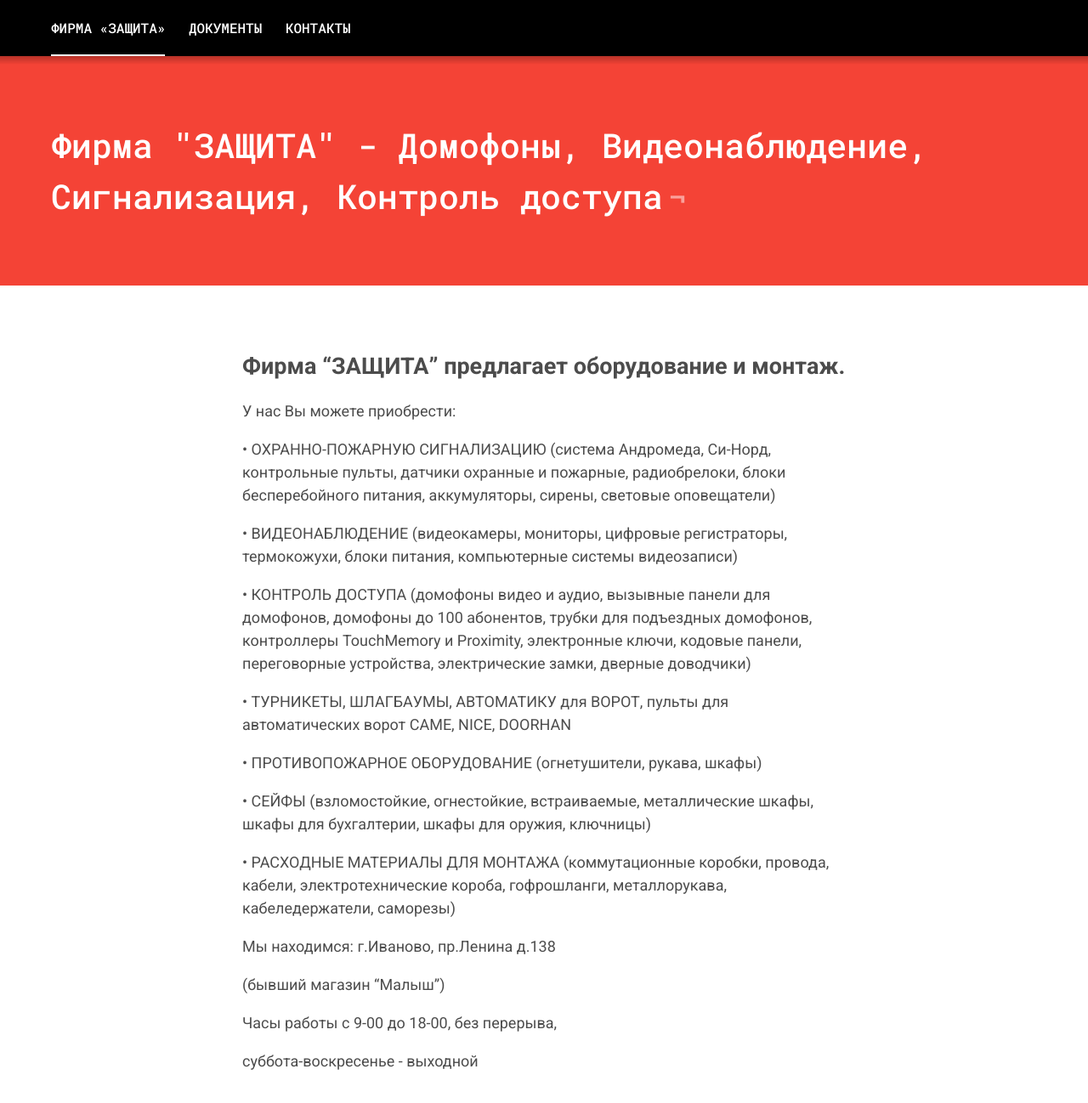
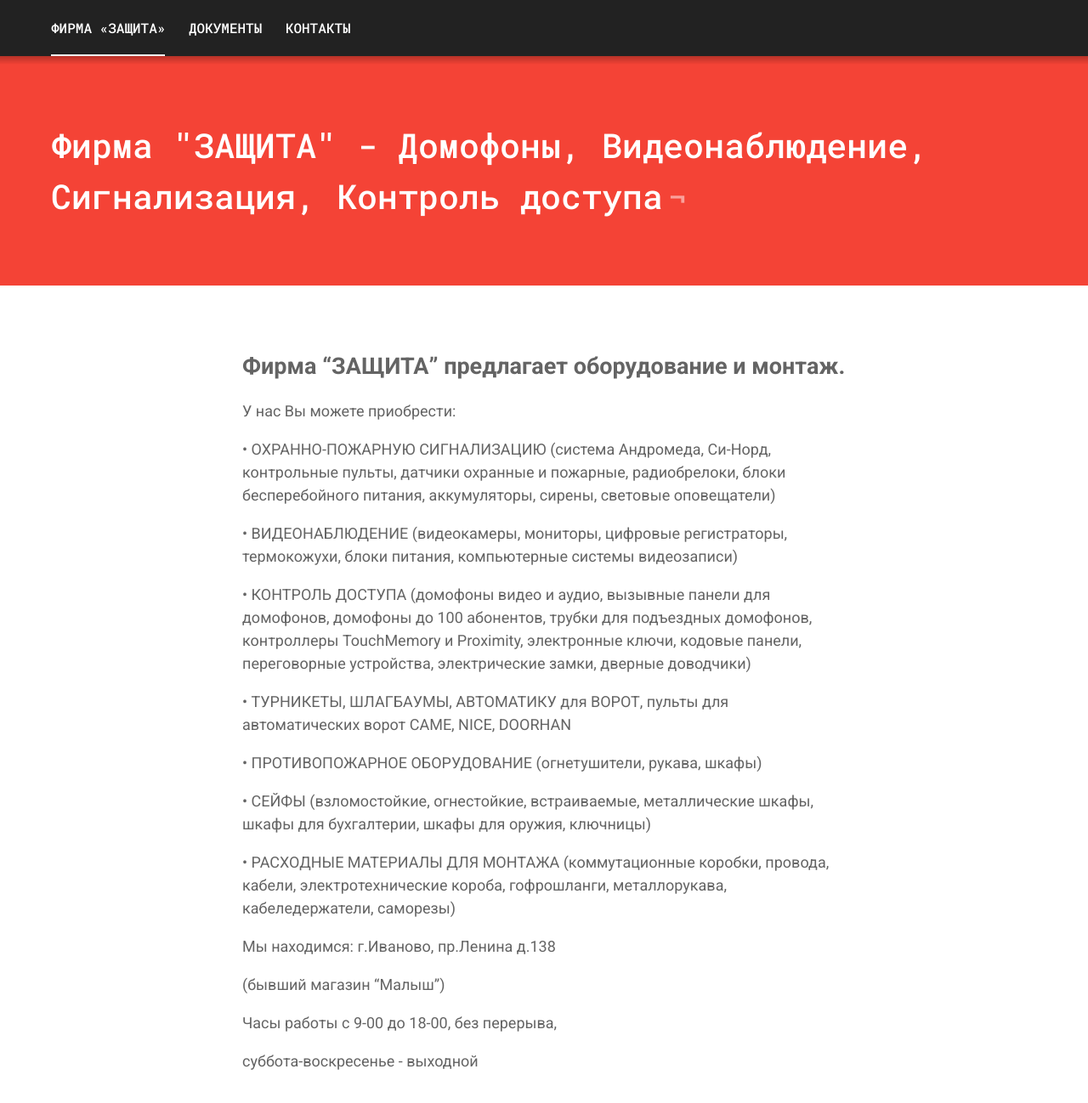
Before and after one commit to alex-eri/ivdomofon, a Jekyll site: the page built from index.md, in a window 1280 px wide and 1400 px high. Shown: the top 1298 px of the window at 85% size. Built offline with Jekyll 4.4.1, drawn with Linux system fonts in a browser that asks for light colours.

Commit message:
Update _variables.scss

```diff
--- a/_sass/helpers/_variables.scss
+++ b/_sass/helpers/_variables.scss
@@ -23,7 +23,7 @@ $c__brown: #795548;
 $c__grey: #9E9E9E;
 $c__light-grey: #FAFAFA;
 $c__blue-grey: #607D8B;
-$c__black: #000000;
+$c__black: #222;
 $c__white: #ffffff;
 
 // Theme
```
